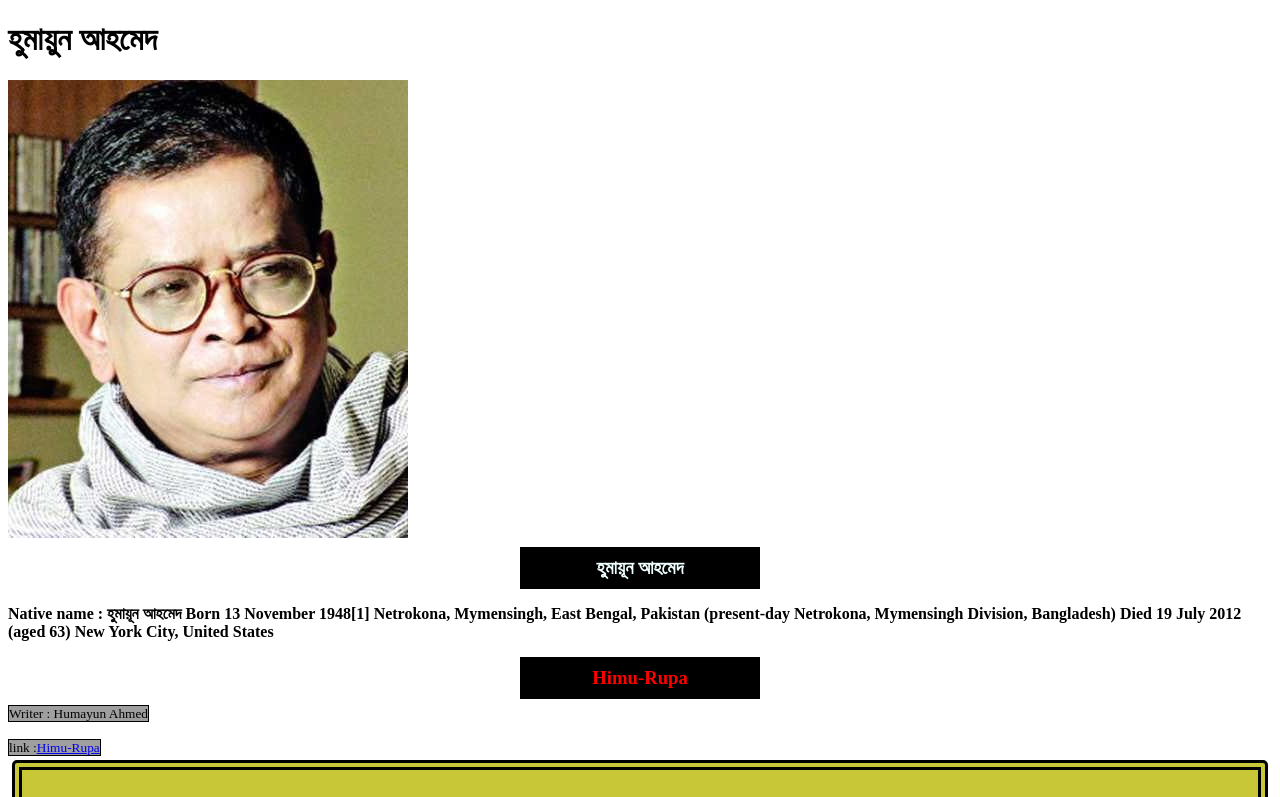
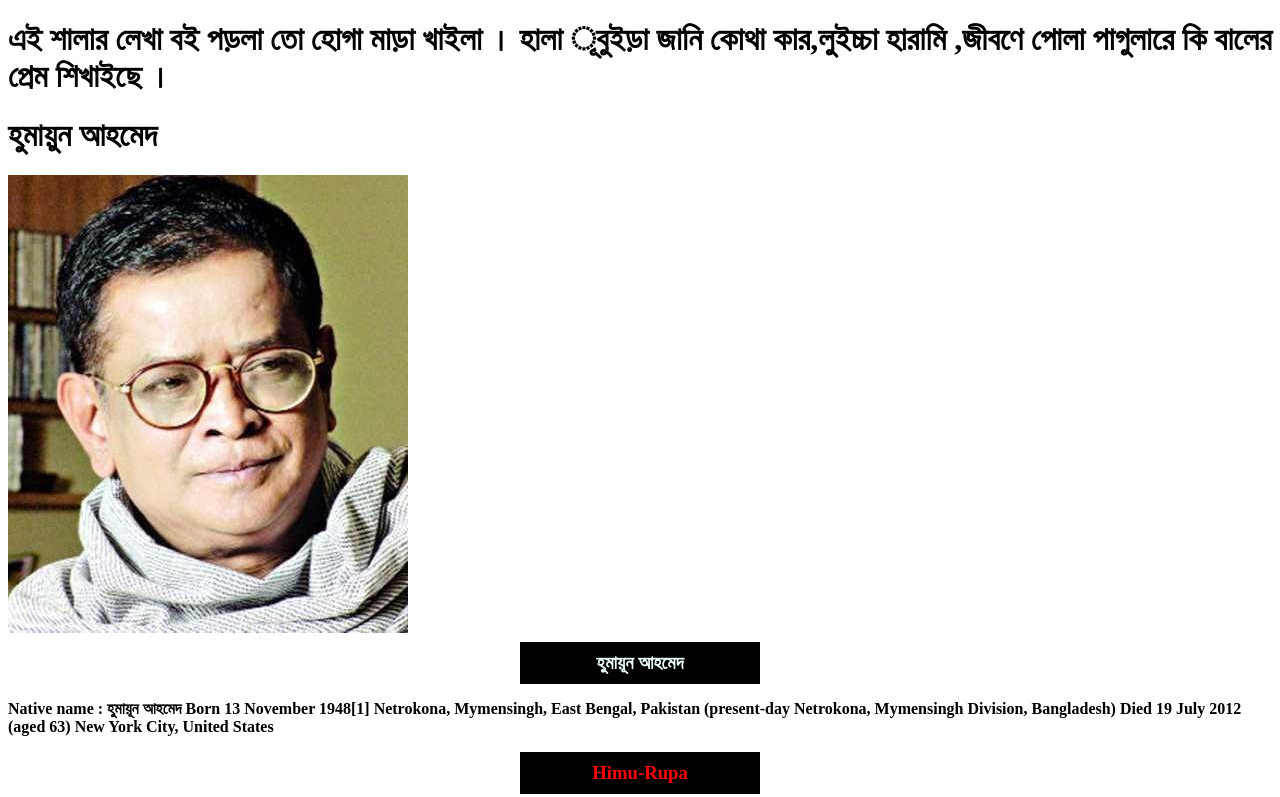
Before and after one commit to sharifulislam14/project-s, a plain HTML site: page index.html in a window 1280 px wide. Shown: the top 797 px of the page. Drawn offline with Linux system fonts and the light colour scheme.

Commit message:
sala buira

```diff
--- a/index.html
+++ b/index.html
@@ -2,7 +2,10 @@
 <html lang="en">
 <head>
 
+    <h1><b>এই শালার লেখা বই পড়লা তো হোগা মাড়া খাইলা । হালা ূবুইড়া জানি কোথা কার,লুইচ্চা হারামি ,জীবণে পোলা পাগুলারে কি বালের প্রেম শিখাইছে ।</b></h1>
+
     <h1>হুমায়ুন আহমেদ</h1>
+
     <meta charset="UTF-8">
     <meta http-equiv="X-UA-Compatible" content="IE=edge">
     <meta name="viewport" content="width=device-width, initial-scale=1.0">
```
